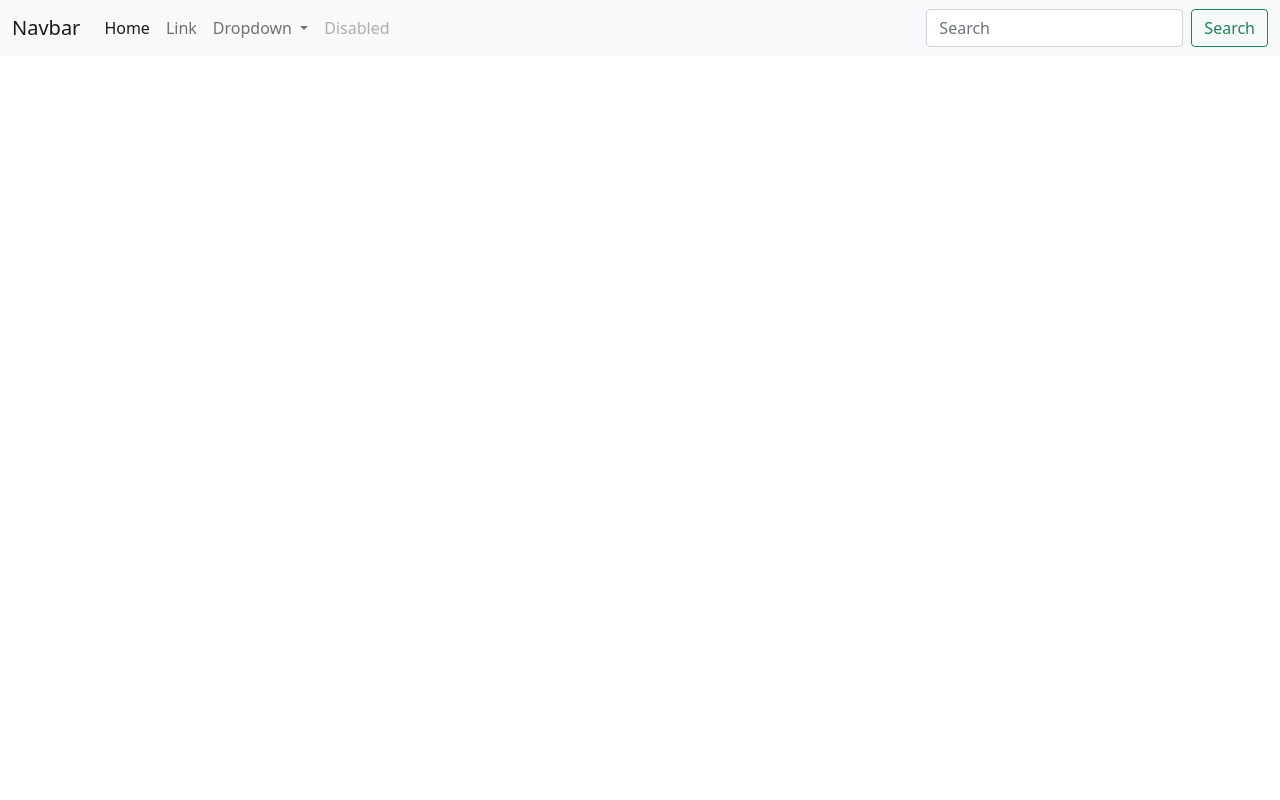
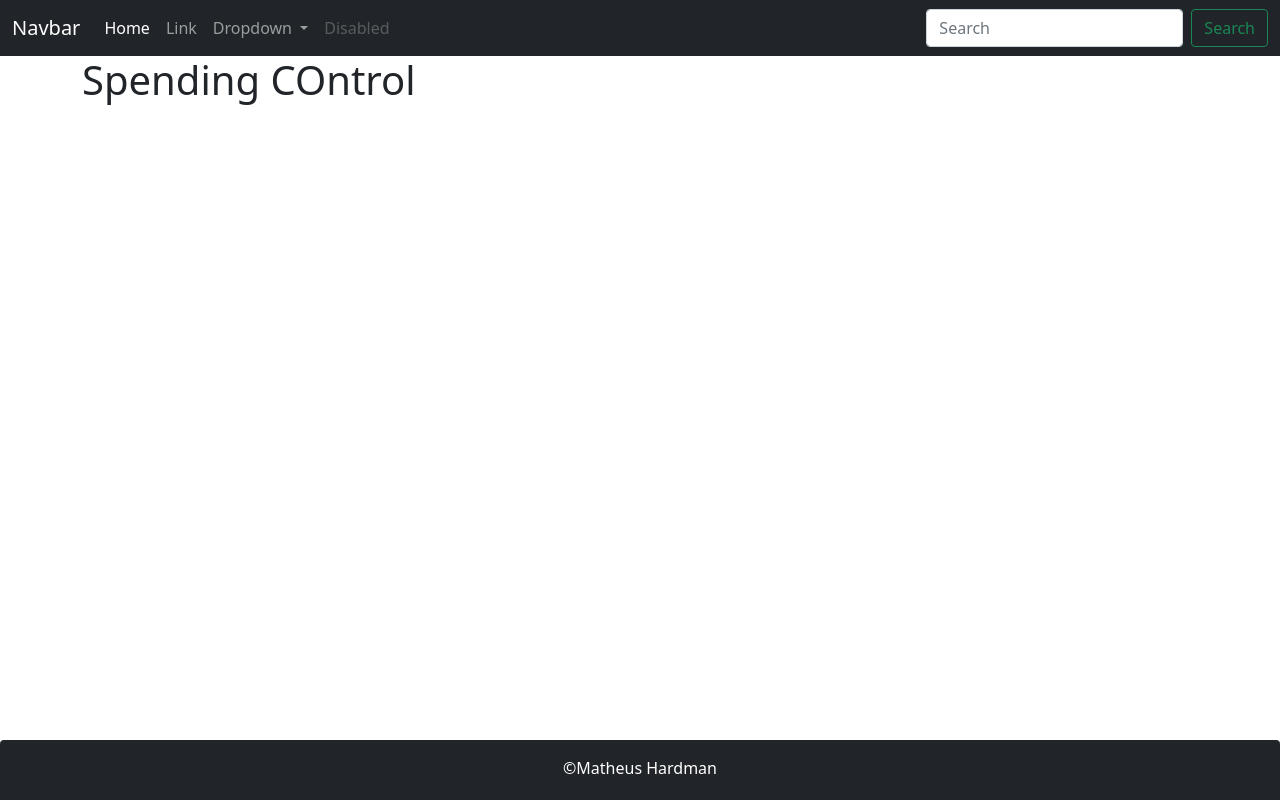
Before and after one commit to MatheusHard/front_end_angular_spending-control, an Angular app: page / in a window 1280 px wide. Built offline with nearby package versions, Linux system fonts and the light colour scheme.

Commit message:
Footer Component

```diff
--- a/src/app/app.component.html
+++ b/src/app/app.component.html
@@ -1,2 +1,8 @@
 
 <app-header></app-header>
+<div class="container">
+<h1>
+    Spending COntrol
+</h1>
+</div>
+<app-footer></app-footer>
--- a/src/app/app.module.ts
+++ b/src/app/app.module.ts
@@ -3,11 +3,13 @@ import { BrowserModule } from '@angular/platform-browser';
 
 import { AppComponent } from './app.component';
 import { HeaderComponent } from './header/header.component';
+import { FooterComponent } from './footer/footer/footer.component';
 
 @NgModule({
   declarations: [
     AppComponent,
-    HeaderComponent
+    HeaderComponent,
+    FooterComponent
 
   ],
   imports: [
--- /dev/null
+++ b/src/app/footer/footer/footer.component.css
@@ -0,0 +1,6 @@
+.footer{
+    position: absolute;
+    bottom: 0px;
+    height: 60px;
+    width: 100%;
+}
--- /dev/null
+++ b/src/app/footer/footer/footer.component.html
@@ -0,0 +1,7 @@
+<footer class="footer bg-dark rounded-top text-center">
+    <div class="container py-2">
+        <p class="text-white my-2">
+            &copy;{{autor.nome +' '+ autor.sobrenome}}
+        </p>
+    </div>
+</footer>
--- /dev/null
+++ b/src/app/footer/footer/footer.component.ts
@@ -0,0 +1,18 @@
+import { Component, OnInit } from '@angular/core';
+
+@Component({
+  selector: 'app-footer',
+  templateUrl: './footer.component.html',
+  styleUrls: ['./footer.component.css']
+})
+export class FooterComponent implements OnInit {
+
+  autor: any = { nome: 'Matheus', sobrenome: 'Hardman'};
+
+  constructor() { }
+
+
+  ngOnInit(): void {
+  }
+
+}
--- a/src/app/header/header.component.html
+++ b/src/app/header/header.component.html
@@ -1,4 +1,4 @@
-<nav class="navbar navbar-expand-lg navbar-light bg-light">
+<nav class="navbar navbar-expand-lg navbar-dark bg-dark">
     <div class="container-fluid">
       <a class="navbar-brand" href="#">Navbar</a>
       <button class="navbar-toggler" type="button" data-bs-toggle="collapse" data-bs-target="#navbarSupportedContent" aria-controls="navbarSupportedContent" aria-expanded="false" aria-label="Toggle navigation">
```
